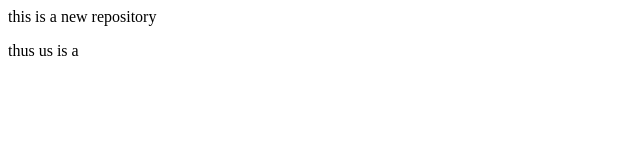
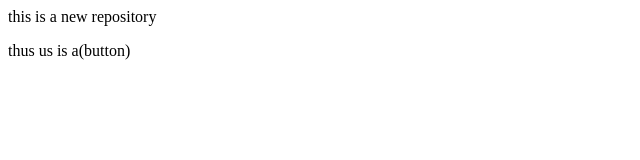
Before and after one commit to Grvprojects/localrepo, a plain HTML site: page index.html in a window 1280 px wide. Shown: the full height of the page, 0-640 px from the left. Drawn offline with Linux system fonts and the light colour scheme.

```diff
--- a/index.html
+++ b/index.html
@@ -1,2 +1,2 @@
 <p>this is a new repository</p>
-<p>thus us is a </p>
+<p>thus us is a(button) </p>
```
